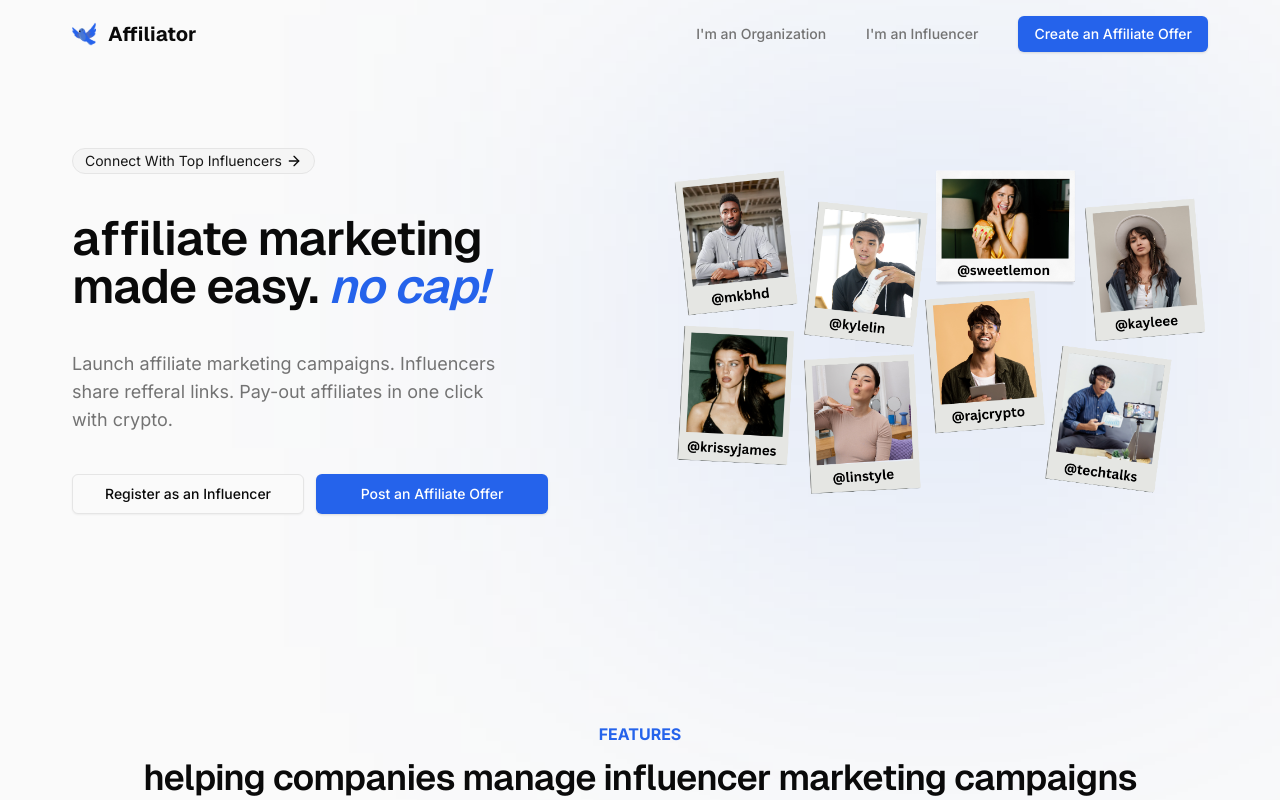
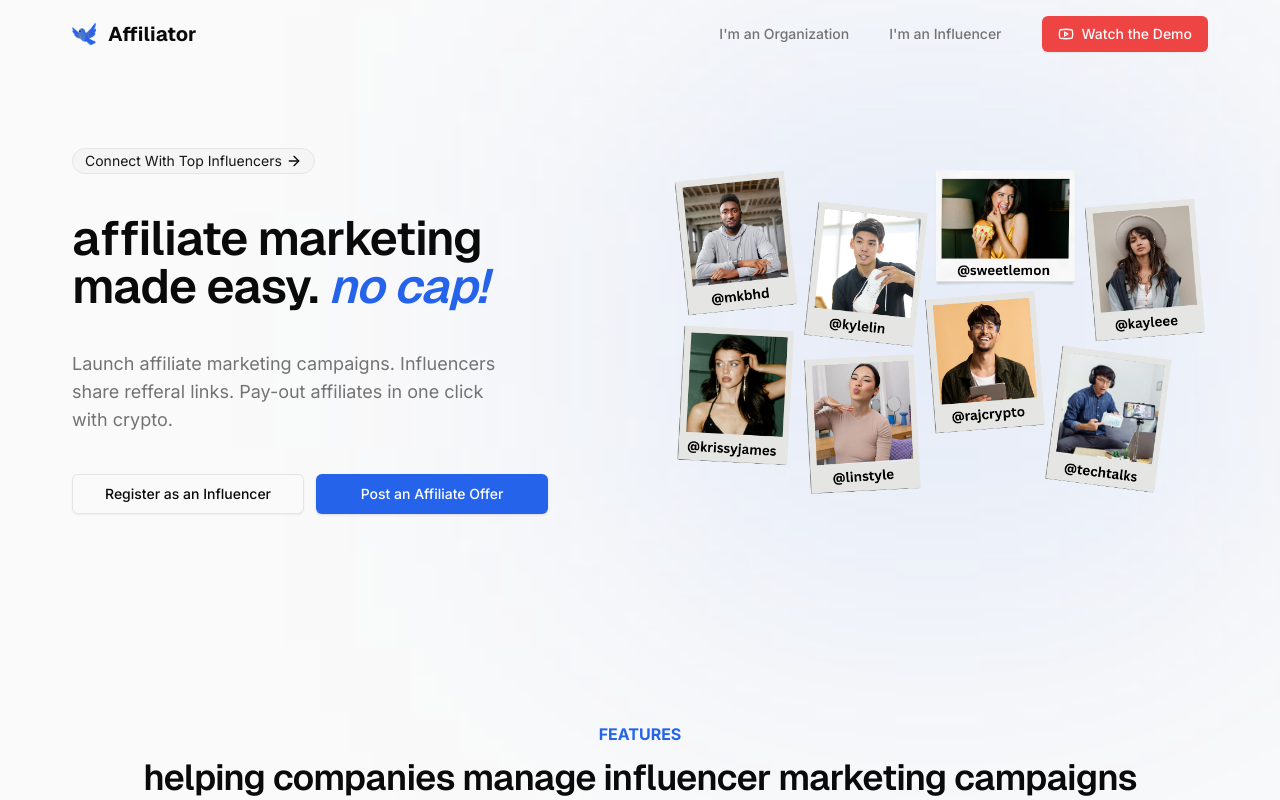
Before and after one commit to Dmastermindz/Affiliator, a Next.js app: page / in a window 1280 px wide. Shown: the top 800 px of the page. Built offline with nearby package versions, Linux system fonts and the light colour scheme; no server answers.

Commit message:
adding video demo

```diff
--- /dev/null
+++ b/src/app/youtube-video/page.tsx
@@ -0,0 +1,30 @@
+import { Button } from "@/components/ui/button";
+import { ArrowLeft } from "lucide-react";
+import Link from "next/link";
+
+export default function YoutubeVideoPage() {
+  return (
+    <div className="h-screen w-full flex flex-col">
+      <div className="p-4">
+        <Button asChild variant="ghost" className="gap-2">
+          <Link href="/">
+            <ArrowLeft className="h-4 w-4" />
+            Back to Home
+          </Link>
+        </Button>
+      </div>
+
+      <div className="flex-1 w-full p-5">
+        <iframe
+          className="w-full h-full"
+          src="https://www.youtube.com/embed/zfXMmDW6IX4?si=uO8rnPwTEcG_oUFi&amp;controls=0"
+          title="YouTube video player"
+          frameBorder="0"
+          allow="accelerometer; autoplay; clipboard-write; encrypted-media; gyroscope; picture-in-picture; web-share"
+          referrerPolicy="strict-origin-when-cross-origin"
+          allowFullScreen
+        ></iframe>
+      </div>
+    </div>
+  );
+}
--- a/src/components/header.tsx
+++ b/src/components/header.tsx
@@ -1,4 +1,5 @@
 import Link from "next/link";
+import { Youtube } from "lucide-react";
 
 import { NavItem2 } from "@/components/nav-item2";
 import { Button } from "@/components/ui/button";
@@ -25,9 +26,10 @@ export function Header() {
           <NavItem2 label="I'm an Influencer" href="/dashboard-influencer" />
         </nav>
         <div className="hidden items-center gap-2 md:flex">
-          <Button asChild>
-            <Link href="/dashboard" className="cursor-pointer">
-              Create an Affiliate Offer
+          <Button variant="destructive" className="flex items-center gap-2" asChild>
+            <Link href="/youtube-video">
+              <Youtube className="h-5 w-5" />
+              Watch the Demo
             </Link>
           </Button>
         </div>
@@ -37,7 +39,12 @@ export function Header() {
           <nav className="flex flex-col gap-1 pt-2">
             <MobileNavItem2 label="I'm an Organization" href="/dashboard" />
             <MobileNavItem2 label="I'm an Influencer" href="/dashboard-influencer" />
-
+            <Button variant="destructive" className="flex items-center gap-2" asChild>
+              <Link href="/youtube-video">
+                <Youtube className="h-5 w-5" />
+                Watch the Demo
+              </Link>
+            </Button>
             <Button asChild>
               <Link href="/dashboard" className="cursor-pointer">
                 Create an Affiliate Offer
```
